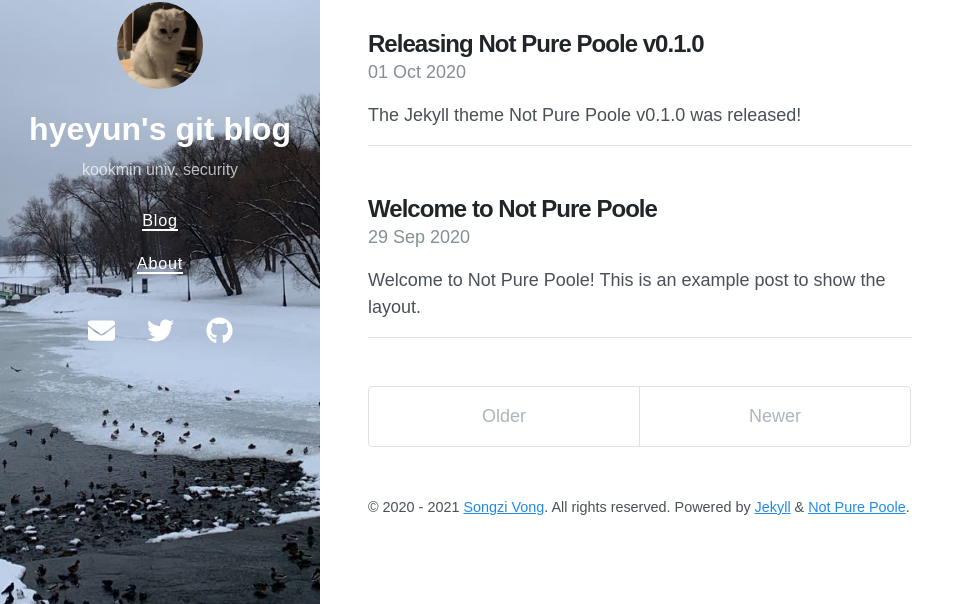
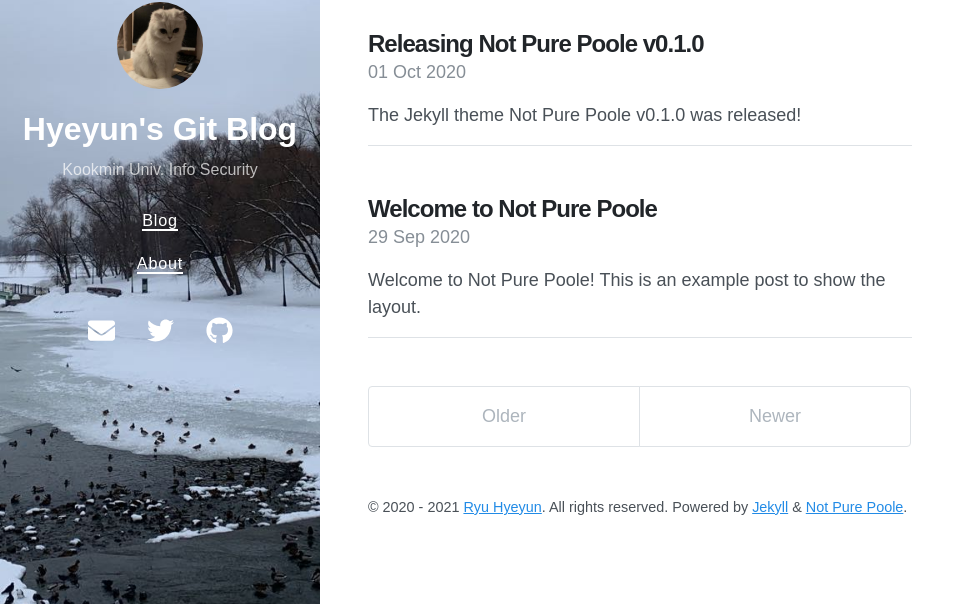
Before and after one commit to hyeyun01/hyeyun01.github.io, a Jekyll site: the page built from index.html, in a window 1280 px wide. Shown: the part 269-873 px from the top of the page, without its empty margins (0-975 px from the left). Built offline with Jekyll 4.4.1, drawn with Linux system fonts in a browser that asks for light colours; nearby versions of some CDN libraries; the list of posts is cut into pages by our own code.

Commit message:
Update _config.yml

```diff
--- a/_config.yml
+++ b/_config.yml
@@ -1,6 +1,6 @@
 # Setup
-title: hyeyun's git blog
-description: kookmin univ. security
+title: Hyeyun's Git Blog
+description: Kookmin Univ. Info Security
 url: https://hyeyun01.github.io
 avatar: /avatar.jpeg
 paginate: 5
@@ -33,10 +33,9 @@ twitter:
   card: summary
 logo: logo.png
 social:
-  name: Songzi Vong
+  name: Ryu Hye Yun
   links:
-    - https://twitter.com/vszhub
-    - https://github.com/vszhub
+    - https://github.com/hyeyun01
 google_site_verification: xxxxx
 lang: en
 
@@ -54,6 +53,6 @@ sass:
 
 # Specify the author for blog posts
 author:
-  name: Songzi Vong
-  url: https://github.com/vszhub/
-  email: vszhub@gmail.com
+  name: Ryu Hyeyun
+  url: https://github.com/hyeyun01/
+  email: ahyeyun12@naver.com
```
